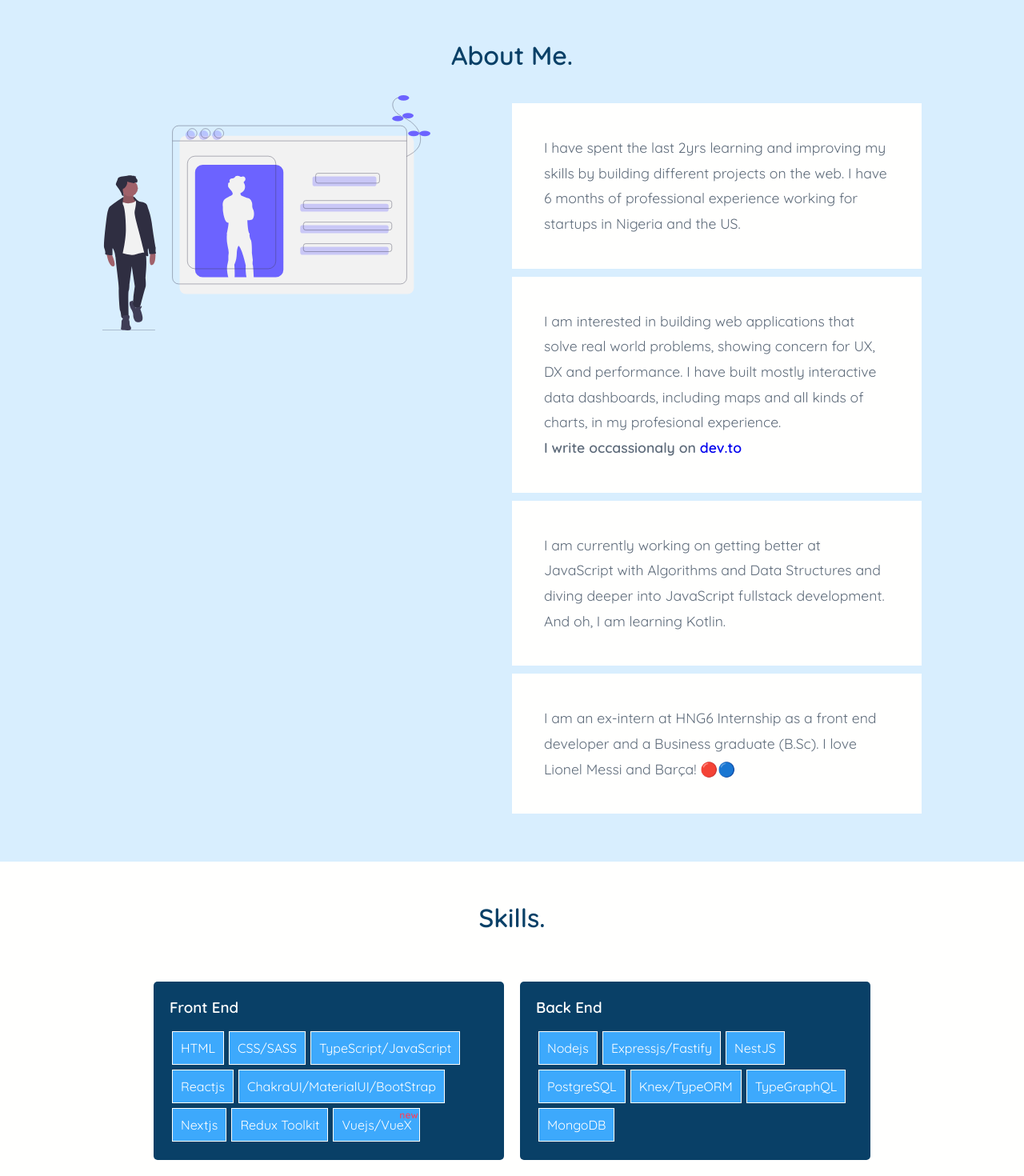
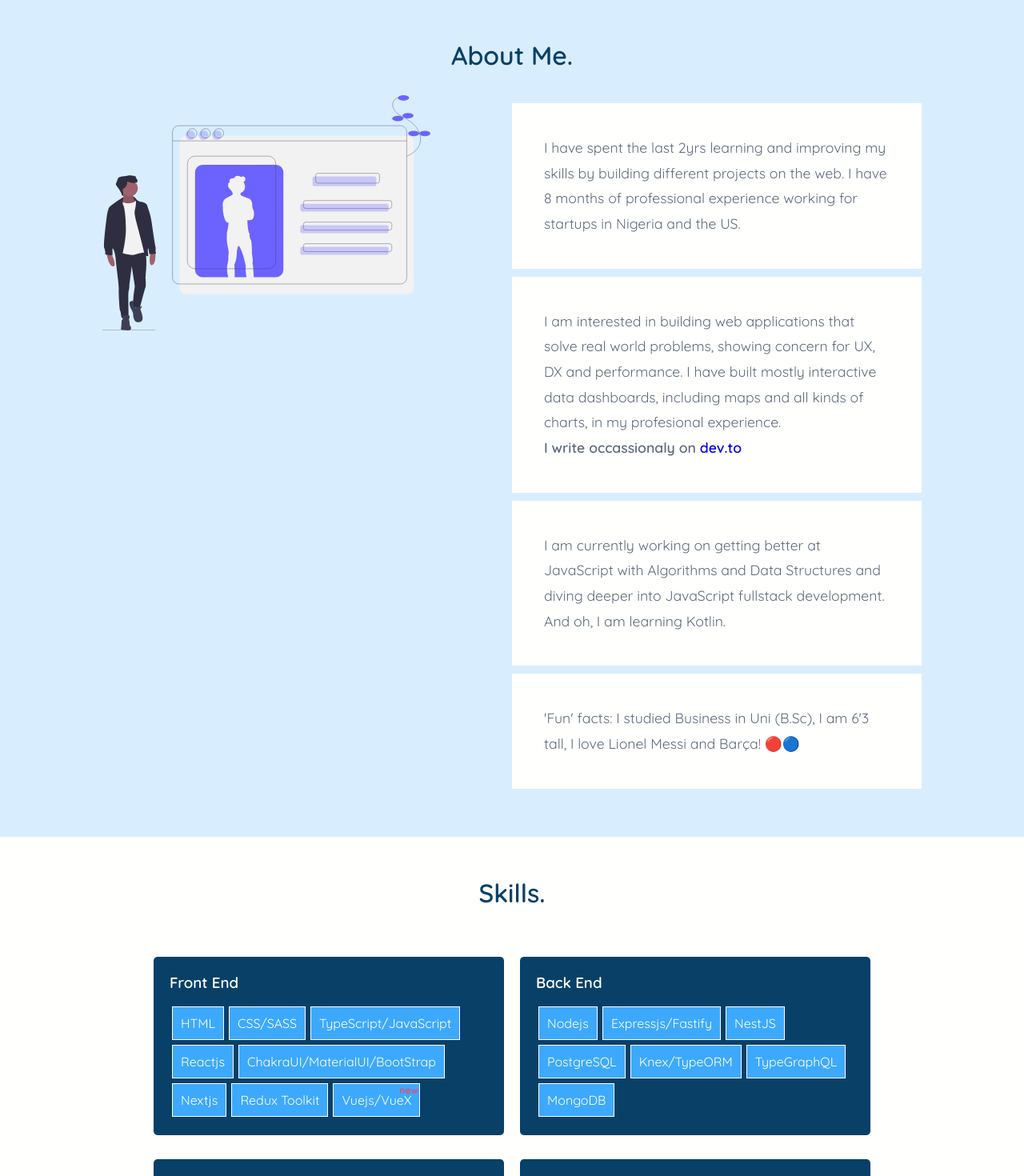
Before and after one commit to Segun98/portfolio, a Vue app: page / in a window 1280 px wide. Shown: the part 800-2270 px from the top of the page at 80% size. Built offline with nearby package versions, Linux system fonts and the light colour scheme.

Commit message:
Feat: updated about me

```diff
--- a/src/components/About.vue
+++ b/src/components/About.vue
@@ -12,7 +12,7 @@
             ]"
           >
             I have spent the last 2yrs learning and improving my skills by
-            building different projects on the web. I have 6 months of
+            building different projects on the web. I have 8 months of
             professional experience working for startups in Nigeria and the US.
           </p>
 
@@ -56,8 +56,8 @@
               this.isDark ? { color: 'white', background: '#0c0c0c' } : {},
             ]"
           >
-            I am an ex-intern at HNG6 Internship as a front end developer and a
-            Business graduate (B.Sc). I love Lionel Messi and Barça! 🔴🔵
+            'Fun' facts: I studied Business in Uni (B.Sc), I am 6'3 tall, I love
+            Lionel Messi and Barça! 🔴🔵
           </p>
         </div>
       </div>
```
